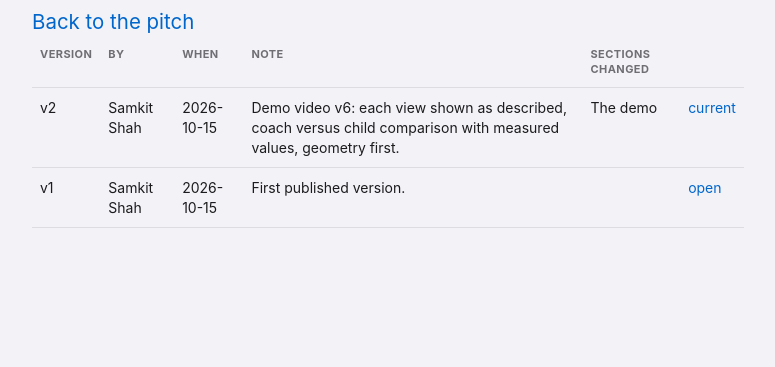
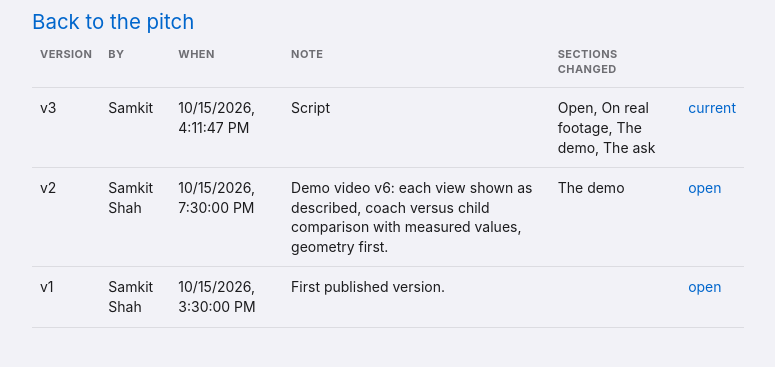
Before and after one commit to trilogy-group/film-room-pitch, a plain HTML site: page versions/index.html in a window 1280 px wide. Shown: the part 201-568 px from the top of the page, without its empty margins (252-1027 px from the left). Drawn offline with Linux system fonts and the light colour scheme.

Commit message:
Versions index v3

```diff
--- a/versions/index.html
+++ b/versions/index.html
@@ -1 +1 @@
-<!doctype html><html lang="en"><head><meta charset="utf-8"><meta name="viewport" content="width=device-width, initial-scale=1"><title>Film Room, versions</title><meta name="robots" content="noindex"><link rel="stylesheet" href="../styles.css"><link rel="stylesheet" href="../editor.css"></head><body><div class="versions"><p class="eyebrow">Film Room</p><h1 class="title">Version history</h1><p class="lead"><a href="../index.html">Back to the pitch</a></p><table><thead><tr><th>Version</th><th>By</th><th>When</th><th>Note</th><th>Sections changed</th><th></th></tr></thead><tbody><tr><td>v2</td><td>Samkit Shah</td><td>2026-10-15</td><td>Demo video v6: each view shown as described, coach versus child comparison with measured values, geometry first.</td><td>The demo</td><td><a href="../index.html">current</a></td></tr><tr><td>v1</td><td>Samkit Shah</td><td>2026-10-15</td><td>First published version.</td><td></td><td><a href="v1.html">open</a></td></tr></tbody></table></div></body></html>
+<!doctype html><html lang="en"><head><meta charset="utf-8"><meta name="viewport" content="width=device-width, initial-scale=1"><title>Film Room, versions</title><meta name="robots" content="noindex"><link rel="stylesheet" href="../styles.css"><link rel="stylesheet" href="../editor.css"></head><body><div class="versions"><p class="eyebrow">Film Room</p><h1 class="title">Version history</h1><p class="lead"><a href="../index.html">Back to the pitch</a></p><table><thead><tr><th>Version</th><th>By</th><th>When</th><th>Note</th><th>Sections changed</th><th></th></tr></thead><tbody><tr><td>v3</td><td>Samkit</td><td>10/15/2026, 4:11:47 PM</td><td>Script</td><td>Open, On real footage, The demo, The ask</td><td><a href="../index.html">current</a></td></tr><tr><td>v2</td><td>Samkit Shah</td><td>10/15/2026, 7:30:00 PM</td><td>Demo video v6: each view shown as described, coach versus child comparison with measured values, geometry first.</td><td>The demo</td><td><a href="v2.html">open</a></td></tr><tr><td>v1</td><td>Samkit Shah</td><td>10/15/2026, 3:30:00 PM</td><td>First published version.</td><td></td><td><a href="v1.html">open</a></td></tr></tbody></table></div></body></html>
```
